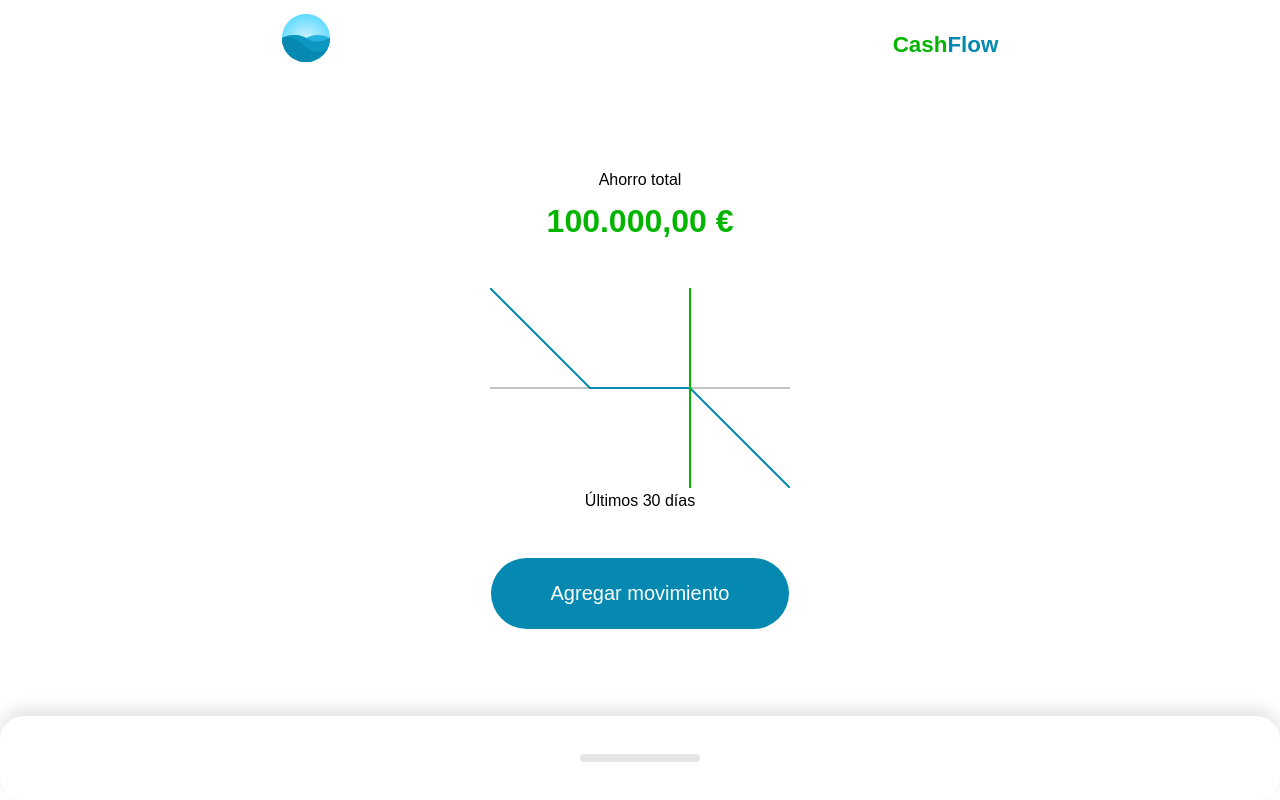
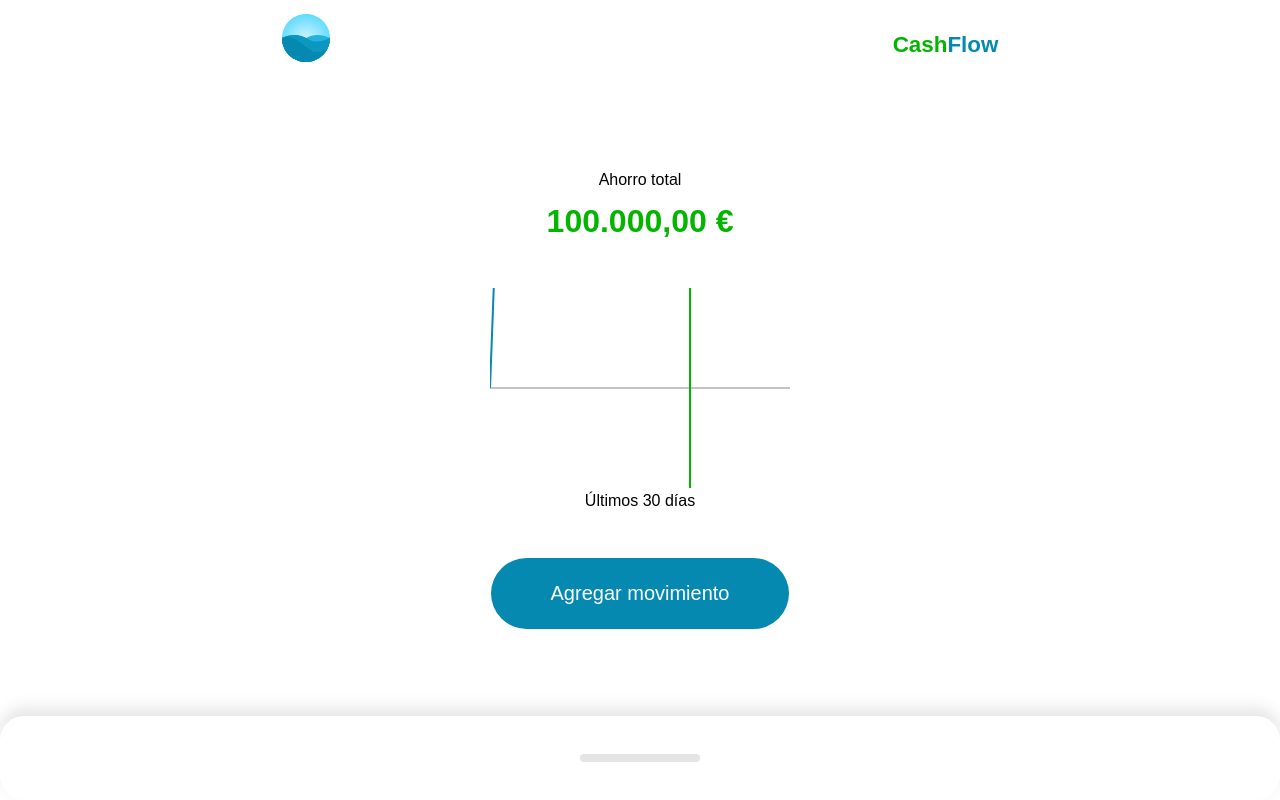
Before and after one commit to JuancaSalaG/PracticeVue, a Vue app: page / in a window 1280 px wide. Built offline with nearby package versions, Linux system fonts and the light colour scheme.

Commit message:
creación gráfico y parte de graficación - clase 13

```diff
--- a/src/components/Home.vue
+++ b/src/components/Home.vue
@@ -9,7 +9,7 @@
                 :total-amount="100000"
                 :amount="amount">
                 <template #graphic>
-                    <Graphic />
+                    <Graphic :amounts="amounts" />
                 </template>
                 <template #action>
                     <Action />
@@ -45,6 +45,7 @@
         return {
             amount: null,
             label: null,
+            amounts: [100, -320, 1000, 640, -750, -900, 500, -490],
             movements: [
                 {
                     id: 0,
--- a/src/components/Resume/Graphic.vue
+++ b/src/components/Resume/Graphic.vue
@@ -15,7 +15,7 @@
                 fill="none"
                 stroke="#0689B0"
                 stroke-width="2"
-                points="0,0 100,100 200,100 300,200"
+                :points="points"
             />
             <line
                 stroke="#04B500"
@@ -30,6 +30,37 @@
     </div>
 </template>
 
+<script setup>
+import { defineProps, toRefs, computed } from "vue";
+
+const props = defineProps({
+    amounts: {
+        type: Array,
+        default: () => []
+    }
+});
+
+const { amounts } = toRefs(props);
+
+const amountToPixels = () => {
+    const min = Math.min(...amounts.value);
+    const max = Math.max(...amounts.value);
+
+    return `${min},${max}`;
+};
+
+const points = computed(() => {
+    const total = amounts.value.length;
+
+    return Array(total).fill(100).reduce((points, amount, i) => {
+        const x = (300 / total) * (i + 1);
+        const y = amountToPixels();
+        console.log('y', y);
+        return `${points} ${x},${y}`;
+    }, "0,100");
+});
+</script>
+
 <style scoped>
 svg {
   width: 100%;
```
